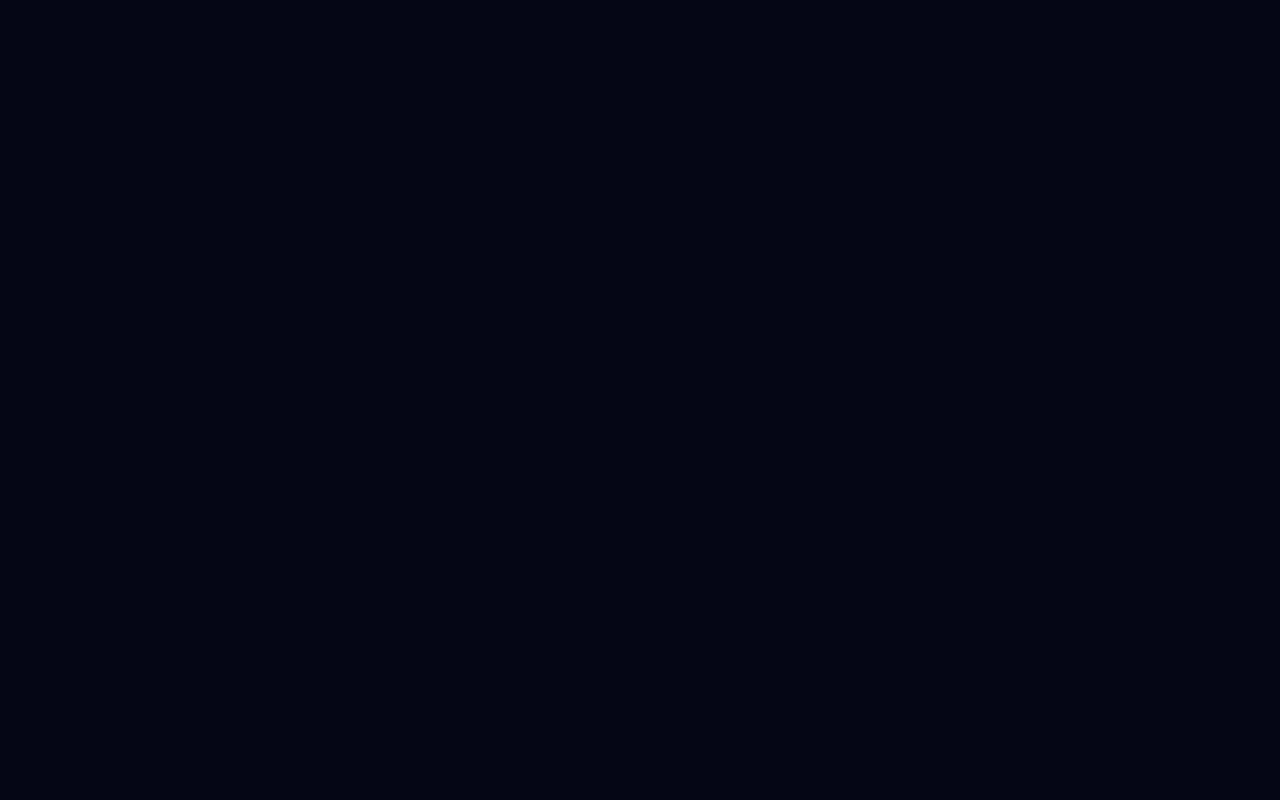
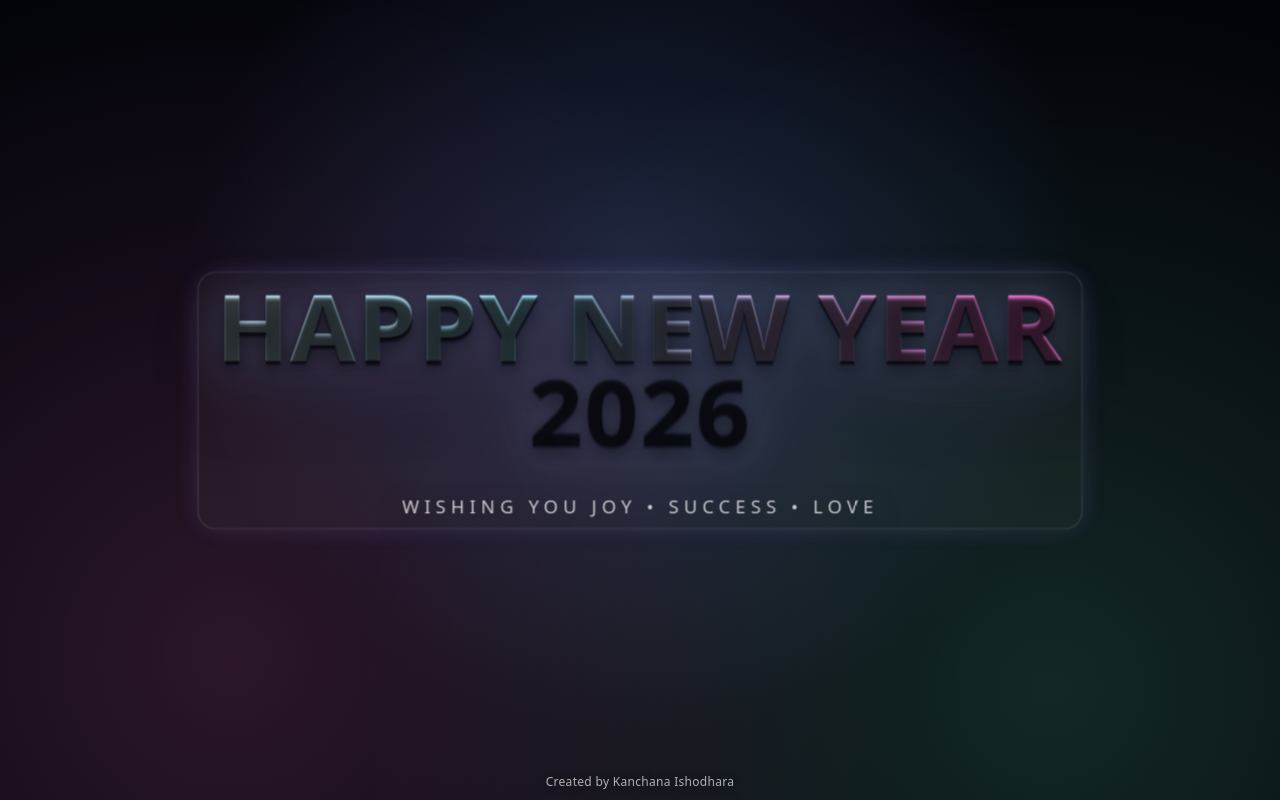
Before and after one commit to Kanchanax2/2026, a plain HTML site: page index.html in a window 1280 px wide. Drawn offline with Linux system fonts and the light colour scheme.

Commit message:
Update index.html

```diff
--- a/index.html
+++ b/index.html
@@ -3,36 +3,230 @@
 <head>
   <meta charset="utf-8" />
   <meta name="viewport" content="width=device-width,initial-scale=1" />
-  <title>Happy New Year 2026</title>
+  <title>Happy New Year 2026 • Kanchana Ishodhara</title>
 
   <style>
     :root { color-scheme: dark; }
-    html, body { height: 100%; margin: 0; overflow: hidden; background:#050615; }
+    html, body { height:100%; margin:0; overflow:hidden; background:#03040a; }
 
-    .fireworks{
+    /* Fireworks layer */
+    .fireworks {
       position: fixed; inset: 0;
       background:
-        radial-gradient(circle at 50% 40%, rgba(120,160,255,.20), transparent 55%),
-        radial-gradient(circle at 20% 80%, rgba(255,120,200,.16), transparent 55%),
-        radial-gradient(circle at 80% 85%, rgba(120,255,210,.14), transparent 55%),
+        radial-gradient(circle at 50% 35%, rgba(120,160,255,.20), transparent 55%),
+        radial-gradient(circle at 18% 82%, rgba(255,120,210,.16), transparent 55%),
+        radial-gradient(circle at 82% 86%, rgba(120,255,210,.14), transparent 55%),
         #03040a;
+      z-index: 1;
     }
 
-    /* CENTER TEXT */
-    .centerText{
+    /* Center text layer */
+    .center {
       position: fixed; inset: 0;
       display: grid; place-items: center;
       text-align: center;
       pointer-events: none;
       z-index: 5;
-      padding: 24px;
+      padding: 28px;
     }
 
-    .headline{
+    .wrap {
+      transform-style: preserve-3d;
+      perspective: 900px;
+      animation: dropIn 1.35s cubic-bezier(.15,.9,.22,1) both;
+    }
+
+    /* 3D Neon headline */
+    .neon {
       margin: 0;
       font-family: system-ui, -apple-system, Segoe UI, Roboto, Arial, "Noto Sans", sans-serif;
       font-weight: 900;
-      letter-spacing: .5px;
-      line-height: 0.95;
+      letter-spacing: 0.02em;
+      line-height: 0.92;
       text-transform: uppercase;
-      font-size: cla
+
+      font-size: clamp(38px, 7.2vw, 96px);
+      color: transparent;
+
+      background: linear-gradient(90deg,
+        #ffffff,
+        #9fe7ff,
+        #ff7ad9,
+        #b7ffdf,
+        #ffffff
+      );
+      background-size: 240% 100%;
+      -webkit-background-clip: text;
+      background-clip: text;
+
+      transform: translateZ(40px) rotateX(10deg);
+      animation: shimmer 2.8s linear infinite, floaty 4.6s ease-in-out infinite, neonPulse 2.4s ease-in-out infinite;
+      filter:
+        drop-shadow(0 16px 35px rgba(0,0,0,.65))
+        drop-shadow(0 0 18px rgba(90,200,255,.25))
+        drop-shadow(0 0 22px rgba(255,120,220,.22));
+      position: relative;
+    }
+
+    /* Fake 3D extrusion using stacked shadows */
+    .neon::after{
+      content: attr(data-text);
+      position: absolute; inset: 0;
+      z-index: -1;
+      transform: translateZ(-28px) rotateX(10deg);
+      color: rgba(0,0,0,0); /* keep fill invisible */
+      text-shadow:
+        0 1px 0 rgba(0,0,0,.30),
+        0 2px 0 rgba(0,0,0,.28),
+        0 3px 0 rgba(0,0,0,.26),
+        0 4px 0 rgba(0,0,0,.24),
+        0 5px 0 rgba(0,0,0,.22),
+        0 8px 18px rgba(0,0,0,.55);
+      opacity: .95;
+    }
+
+    /* Extra neon rim / flicker */
+    .rim {
+      display: inline-block;
+      padding: 10px 18px;
+      border-radius: 18px;
+      background: rgba(255,255,255,.04);
+      border: 1px solid rgba(255,255,255,.10);
+      box-shadow:
+        0 0 0 1px rgba(255,255,255,.06) inset,
+        0 0 30px rgba(120,200,255,.10),
+        0 0 34px rgba(255,120,220,.08);
+      backdrop-filter: blur(10px);
+      transform: translateZ(18px);
+      animation: flicker 3.6s infinite;
+    }
+
+    .year {
+      display: block;
+      font-size: clamp(48px, 9vw, 128px);
+      letter-spacing: 0.06em;
+      margin-top: 8px;
+      transform: translateZ(55px) rotateX(10deg);
+    }
+
+    .sub {
+      margin-top: 12px;
+      font-family: system-ui, -apple-system, Segoe UI, Roboto, Arial;
+      font-size: clamp(14px, 2vw, 18px);
+      letter-spacing: .28em;
+      text-transform: uppercase;
+      color: rgba(255,255,255,.78);
+      text-shadow: 0 10px 26px rgba(0,0,0,.6);
+      transform: translateZ(18px);
+    }
+
+    .credit{
+      position: fixed; left: 0; right: 0; bottom: 10px;
+      text-align: center;
+      font-family: system-ui, -apple-system, Segoe UI, Roboto, Arial;
+      font-size: 12px; letter-spacing: .3px;
+      color: rgba(255,255,255,.85);
+      opacity: .78;
+      text-shadow: 0 2px 12px rgba(0,0,0,.65);
+      pointer-events: none; user-select: none;
+      z-index: 6;
+    }
+
+    @keyframes dropIn {
+      0%   { transform: translateY(-80px) rotateX(35deg) scale(.92); opacity: 0; }
+      60%  { transform: translateY(10px)  rotateX(10deg) scale(1.02); opacity: 1; }
+      100% { transform: translateY(0)     rotateX(10deg) scale(1); }
+    }
+    @keyframes shimmer {
+      0% { background-position: 0% 50%; }
+      100% { background-position: 240% 50%; }
+    }
+    @keyframes floaty {
+      0%,100% { transform: translateZ(40px) rotateX(10deg) translateY(0); }
+      50%     { transform: translateZ(40px) rotateX(10deg) translateY(-10px); }
+    }
+    @keyframes neonPulse {
+      0%,100% {
+        filter:
+          drop-shadow(0 16px 35px rgba(0,0,0,.65))
+          drop-shadow(0 0 18px rgba(90,200,255,.22))
+          drop-shadow(0 0 22px rgba(255,120,220,.18));
+      }
+      50% {
+        filter:
+          drop-shadow(0 18px 40px rgba(0,0,0,.68))
+          drop-shadow(0 0 24px rgba(90,200,255,.32))
+          drop-shadow(0 0 30px rgba(255,120,220,.28));
+      }
+    }
+    @keyframes flicker {
+      0%, 100% { opacity: 1; }
+      92% { opacity: 0.96; }
+      94% { opacity: 0.88; }
+      96% { opacity: 1; }
+      98% { opacity: 0.92; }
+    }
+
+    /* Reduced motion */
+    @media (prefers-reduced-motion: reduce) {
+      .wrap { animation: none; }
+      .neon { animation: none; }
+      .rim  { animation: none; }
+    }
+  </style>
+</head>
+<body>
+  <div class="fireworks"></div>
+
+  <div class="center">
+    <div class="wrap">
+      <div class="rim">
+        <h1 class="neon" data-text="Happy New Year 2026">
+          Happy New Year
+          <span class="year">2026</span>
+        </h1>
+        <div class="sub">Wishing you joy • success • love</div>
+      </div>
+    </div>
+  </div>
+
+  <div class="credit">Created by Kanchana Ishodhara</div>
+
+  <!-- Fireworks library (CDN) -->
+  <script src="https://cdn.jsdelivr.net/npm/fireworks-js@2.x/dist/index.umd.js"></script>
+
+  <script>
+    (function () {
+      var container = document.querySelector(".fireworks");
+
+      function startFireworks() {
+        if (!window.Fireworks || !window.Fireworks.default) return;
+
+        var options = {
+          autoresize: true,
+          opacity: 0.55,
+          acceleration: 1.05,
+          friction: 0.98,
+          gravity: 1.5,
+          particles: 90,
+          trace: 3,
+          explosion: 6,
+          hue: { min: 0, max: 360 },
+          delay: { min: 15, max: 32 },
+          mouse: { click: true, move: false, max: 3 }
+        };
+
+        var fw = new window.Fireworks.default(container, options);
+        fw.start();
+      }
+
+      // start when CDN is ready
+      if (document.readyState === "loading") {
+        document.addEventListener("DOMContentLoaded", startFireworks);
+      } else {
+        startFireworks();
+      }
+    })();
+  </script>
+</body>
+</html>
```
